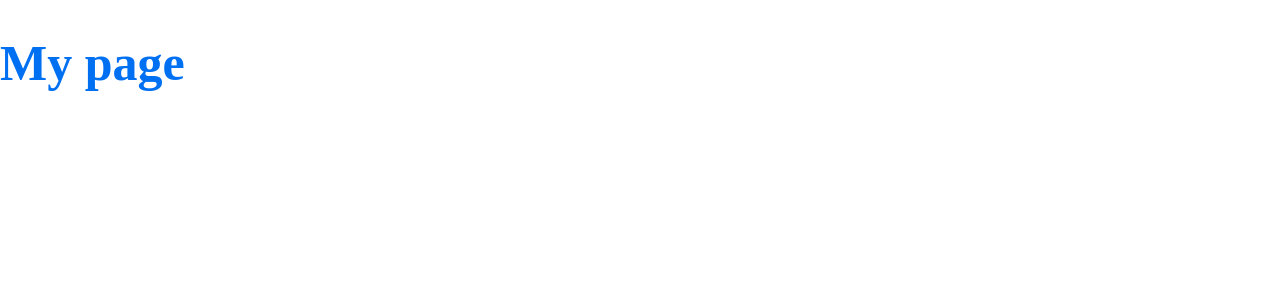
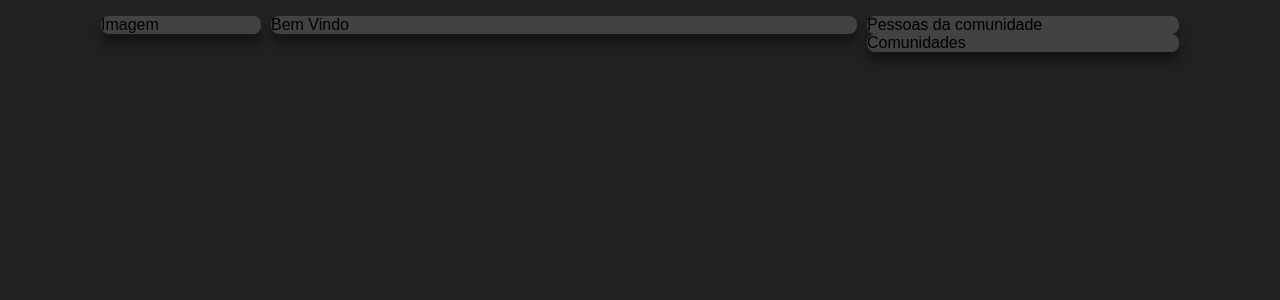
Before and after one commit to Isaachintosh/Alurakut, a Next.js app: page / in a window 1280 px wide. Shown: the top 300 px of the page. Built offline with nearby package versions, Linux system fonts and the light colour scheme.

Commit message:
homepage -- work initiated

```diff
--- a/pages/_app.js
+++ b/pages/_app.js
@@ -1,16 +1,30 @@
 import { createGlobalStyle, ThemeProvider } from 'styled-components'
 
 const GlobalStyle = createGlobalStyle`
+  * {
+    margin: 0;
+    padding: 0;
+    box-sizing: border-box;
+
+  }
+
   body {
     margin: 0;
     padding: 0;
-    box-sizing: border-box;
+    background: #212121;
+    font-family: sans-serif;
+  }
+
+  #_next {
+    display: flex;
+    min-height: 100vh;
+    flex-direction: column;
   }
 `
 
 const theme = {
   colors: {
-    primary: '#0070f3',
+    primary: '#154c79',
   },
 }
 
--- a/pages/index.js
+++ b/pages/index.js
@@ -1,10 +1,59 @@
 import styled from 'styled-components'
 
-const Title = styled.h1`
-  font-size: 50px;
-  color: ${({ theme }) => theme.colors.primary};
+// const Title = styled.h1`
+//   font-size: 50px;
+//   color: ${({ theme }) => theme.colors.primary};
+// `
+
+const Box = styled.div`
+  background: #424242;
+  border-radius: 8px;
+  box-shadow: 0px 10px 10px rgba(0, 0, 0, 0.37);
+
 `
+const MainGrid = styled.main `
+  width: 100%;
+  grid-gap: 10px;
+  margin-left: auto;
+  margin-right: auto;
+  max-width: 500px;
+  padding: 16px;
+  .profileArea {
+    display: none;
+    @media(min-width: 860px) {
+      display: block;
+    }
+  }
+  @media(min-width: 860px) {
+    max-width: 1110px;
+    display: grid;
+    grid-template-areas: "profileArea welcomeArea profileRelationsArea";
+    grid-template-columns: 160px 1fr 312px;
+
+  }
+`;
 
 export default function Home() {
-  return <Title>My page</Title>
+  return (
+    <MainGrid>
+      <div className="profileArea" style={{ gridArea: 'profileArea' }}>
+        <Box>
+          Imagem
+        </Box>
+      </div>
+      <div className="welcomeArea" style={{ gridArea: 'welcomeArea' }}>
+        <Box>
+          Bem Vindo
+        </Box>
+      </div>
+      <div className="" style={{ gridArea: 'profileRelationsArea' }}>
+        <Box>
+          Pessoas da comunidade
+        </Box>
+        <Box>
+          Comunidades
+        </Box>
+      </div>
+    </MainGrid>
+  )
 }
```
